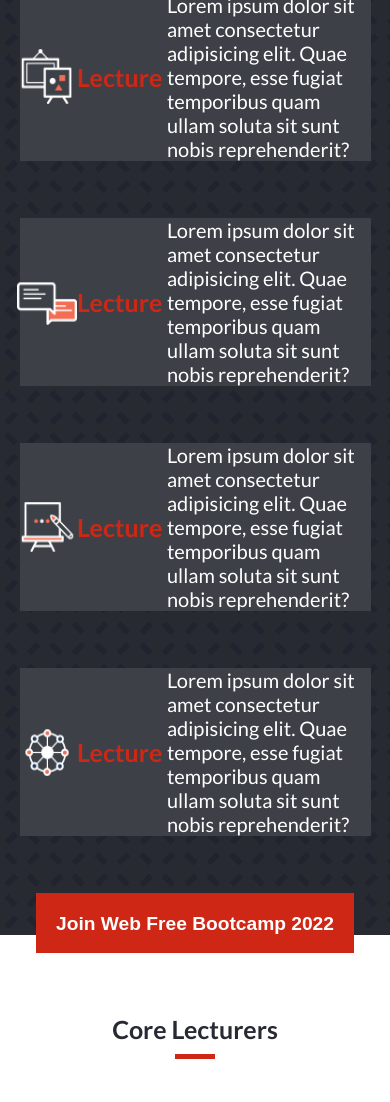
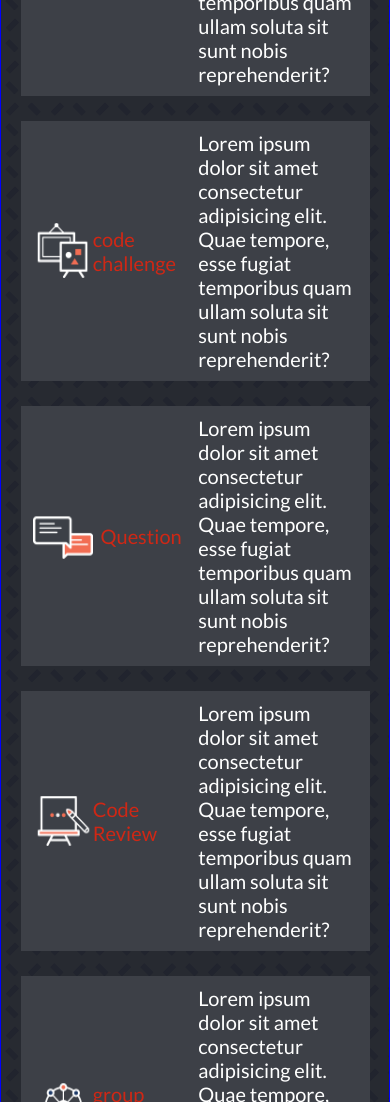
Before and after one commit to kusiLaw/web-dev-course, a website: page index.html in a window 390 px wide. Shown: the part 898-2000 px from the top of the page. Drawn offline with Linux system fonts and the light colour scheme.

Commit message:
Update mobile version responsiveness
- Main program response well
- header layout issue fix

```diff
--- a/index.html
+++ b/index.html
@@ -49,7 +49,7 @@
         <div class="content">
           <h1><span>"Hello! sharing World"</span>WEB DEVELOPMENT <br> BOOTCAMP 2022</h1>
           <p>Lorem ipsum dolor sit amet consectetur adipisicing elit. Quaerat id autem molestiae animi. Nam laborum quaerat quisquam mollitia, amet inventore recusandae velit voluptatum . </p>
-          <h2>2022.10.15(THU)~2023.10.15(FRI)<span>@Valley View University Gh and Live online</span></h2>
+          <h2>2022.10.15~2023.10.15<span>@Valley View University Gh and Live online</span></h2>
         <div>
       </header>
 
@@ -77,7 +77,7 @@
             <div class="program-header">
               <img class ="program-img" src="./images/program_icon_02.png" alt="">
               <div class="program-title">
-                <p>Lecture</p>
+                <p>code challenge</p>
               </div>
             </div>
 
@@ -91,7 +91,7 @@
             <div class="program-header">
               <img class ="program-img" src="./images/program_icon_03.png" alt="">
               <div class="program-title">
-                <p>Lecture</p>
+                <p>Question</p>
               </div>
             </div>
 
@@ -105,7 +105,7 @@
             <div class="program-header">
               <img class ="program-img" src="./images/program_icon_04.png" alt="">
               <div class="program-title">
-                <p>Lecture</p>
+                <p>Code Review</p>
               </div>
             </div>
 
@@ -119,7 +119,7 @@
             <div class="program-header">
               <img class ="program-img" src="./images/program_icon_05.png" alt="">
               <div class="program-title">
-                <p>Lecture</p>
+                <p>group project</p>
               </div>
             </div>
 
--- a/sass/abstracts/_varaibles.scss
+++ b/sass/abstracts/_varaibles.scss
@@ -1,2 +1,2 @@
 $h1 : 4rem;
-$h2 : 2.5rem;
+$h2 : 3rem;
--- a/sass/pages/_header.scss
+++ b/sass/pages/_header.scss
@@ -7,7 +7,7 @@ header{
   @include border(blue);
   background: url('../../images/mobile_intro_bg.png') no-repeat;
   background-size: cover;
-  height: 75vh;
+  height: auto;
   width: 100%;
 
 
@@ -87,6 +87,9 @@ header{
 
     p{
       font-size: 2rem;
+      background-color: whitesmoke;
+      padding: 2rem;
+      border: 2px solid white;
     }
 
     h2{
--- a/sass/pages/_main_page.scss
+++ b/sass/pages/_main_page.scss
@@ -11,39 +11,43 @@ main{
     display: flex;
     flex-direction: column;
     padding-bottom: 4rem;
-    height: 120rem;
-    justify-content: center;
-    align-content: center;
-    gap: 5%;
+    padding-top: 4rem;
+    min-height: 80.7rem;
+    height: auto;
+    justify-content: space-between;
+    // align-content: center;
+    gap: 2.5rem;
+    @include border(blue);
     font-size: 1.6rem;
 
     .program-list {
       // background-color: $colorGray;
+
+      height: auto;
+      display: flex;
+      padding: 1rem;
       gap: 2%;
-      height: 120rem;
-      display: flex;
-      flex: auto;
       background-color:  #3d4047;
       align-items: center;
       // @include border(blue);
 
       .program-header {
         display: flex;
-        width: 40%;
+        width: 50%;
         align-content: center;
         justify-content: center;
-        padding: 1rem;
+        // padding: 1rem;
         height: 100%;
         // @include border;
       }
 
       .program-text{
-        width: 60%;
+        width: 50%;
         display: flex;
         justify-content: center;
         align-content: flex-end;
         font-size: 2rem;
-        height: 100%;
+        height: auto;
         // @include border;
       }
 
@@ -61,14 +65,16 @@ main{
         justify-content: center;
         align-items: center;
         // @include border;
-        width: 100%;
+        width: 60%;
         p{
           color: $colorPrimary;
           display: flex;
           justify-content: center;
           align-items: center;
-          font-size: $h2;
-          font-weight: 700;
+          flex-wrap: wrap;
+          font-size: 2rem;
+          flex-shrink: 2;
+          font-weight: 500;
         }
       }
     }
@@ -103,6 +109,7 @@ main{
 
   h2 {
     font-size: $h2;
+    font-weight: 700;
     display: flex;
     justify-content: center;
   }
```
Also changed, not shown: css/main.css, images/program-icon-011.svg (added), 1 other file.
